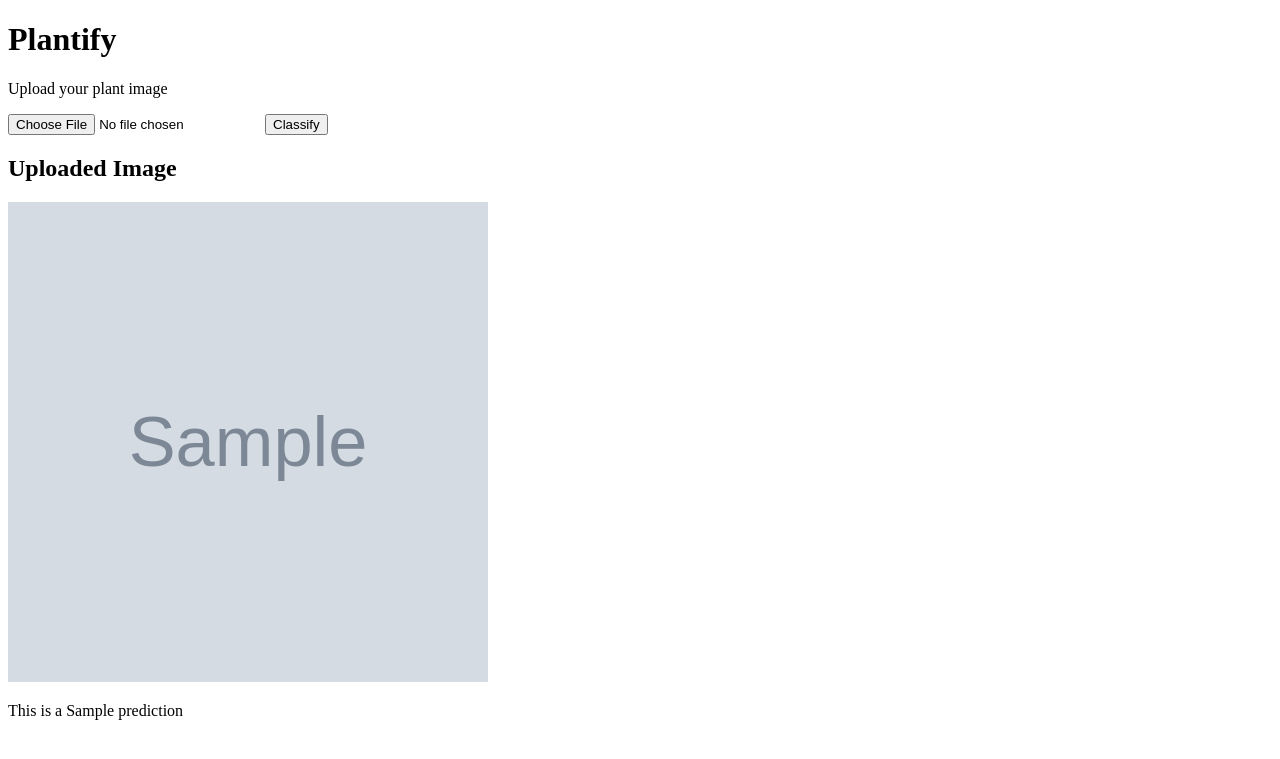
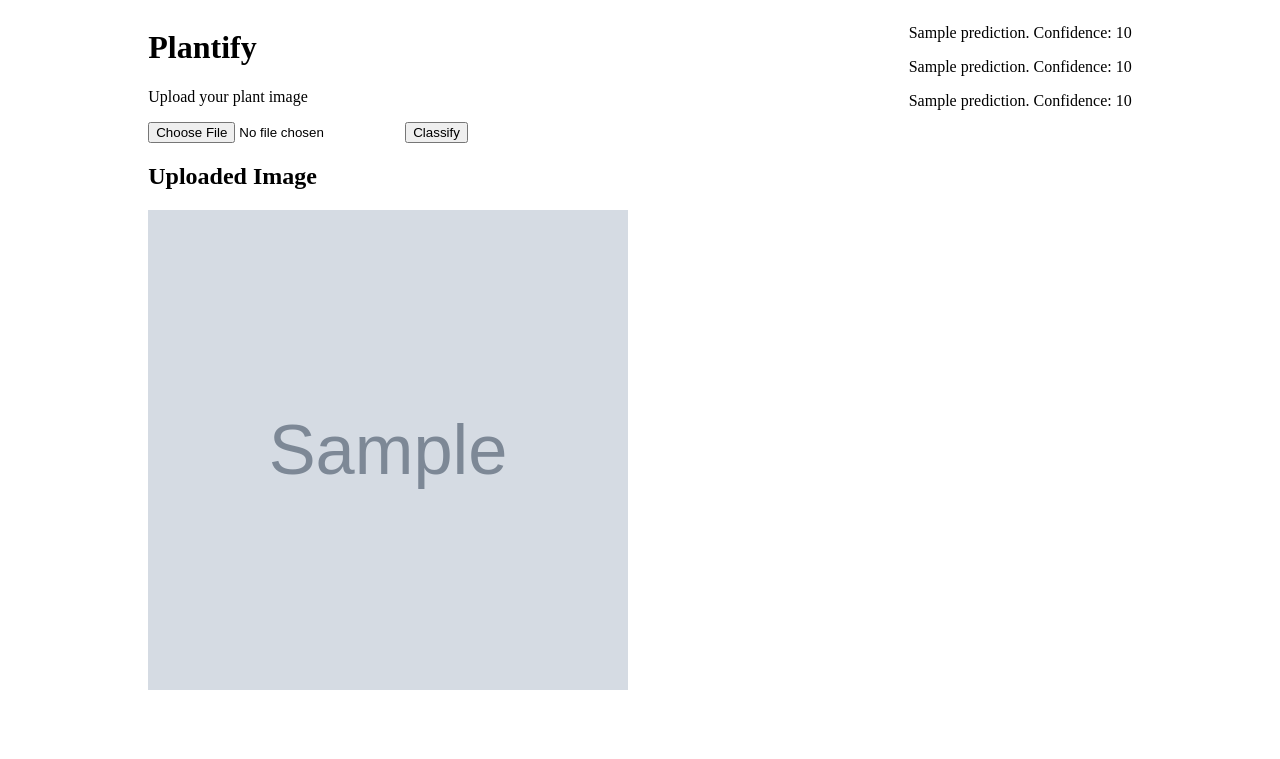
Before and after one commit to rujhannajib/plantify, a Flask app: template templates/index.html in a window 1280 px wide. Shown: the top 759 px of the page. Run offline with Flask 3, Linux system fonts and the light colour scheme; the template is opened without the code that fills it: most values are stand-ins (such as "Sample title", 1, 10 or a date in 2020); grey boxes marked "Sample" are stand-in pictures.

Commit message:
include top 3 predictions

```diff
--- a/main.py
+++ b/main.py
@@ -19,6 +19,15 @@ with open(species_2_name, 'r') as file:
 def get_species_name(label:str):
     return species_2_name_dict[id_2_species_dict[str(label)]]
 
+def generate_predictions(image):
+    res = classifier(image)
+    predictions = []
+    for i in range(3):
+        species_name = get_species_name(res[i]["label"])
+        conf_score =  round(res[i]["score"],2)
+        predictions.append({"name":species_name, "score":conf_score})
+    return predictions
+
 # Load your Hugging Face model
 classifier = pipeline(
     "image-classification",
@@ -37,10 +46,10 @@ def index():
         display_image = image_path
 
         target_image = Image.open(display_image)
-        res = classifier(target_image)
+        # res = classifier(target_image)
 
-        prediction = get_species_name(res[0]["label"])
-        # print(prediction)
+        # prediction = (get_species_name(res[0]["label"]), round(res[0]["score"],2))
+        prediction = generate_predictions(target_image)
     return render_template("index.html", display_image=display_image, prediction=prediction)
 
 def main():
--- /dev/null
+++ b/static/css/style.css
@@ -0,0 +1,5 @@
+.flex-class{
+    display: flex;
+    flex-direction: row;
+    justify-content: space-around;
+}
--- a/templates/index.html
+++ b/templates/index.html
@@ -1,8 +1,11 @@
 <!DOCTYPE html>
 <head>
     <title>Plantify</title>
+    <link rel="stylesheet" href="static/css/style.css">
 </head>
     <body>
+        <div class="flex-class">
+            <div>
                 <h1>Plantify</h1>
                 <p>Upload your plant image</p>
 
@@ -17,11 +20,16 @@
                     <img src={{display_image}} width="480" height="480">
                 </div>
                 {% endif %}
+            </div>
 
+
+            <div>
             {% if prediction %}
-        <div>
-            <p>This is a <span>{{prediction}}</span></p>
+                <p>{{prediction[0]["name"]}}. Confidence: {{prediction[0]["score"]}}</p>
+                <p>{{prediction[1]["name"]}}. Confidence: {{prediction[1]["score"]}}</p>
+                <p>{{prediction[2]["name"]}}. Confidence: {{prediction[2]["score"]}}</p>
+                {% endif %}
             </div>
-        {% endif %}
+        </div>
     </body>
 </html>
```
Lines whose indentation alone changed are shown as unchanged.
